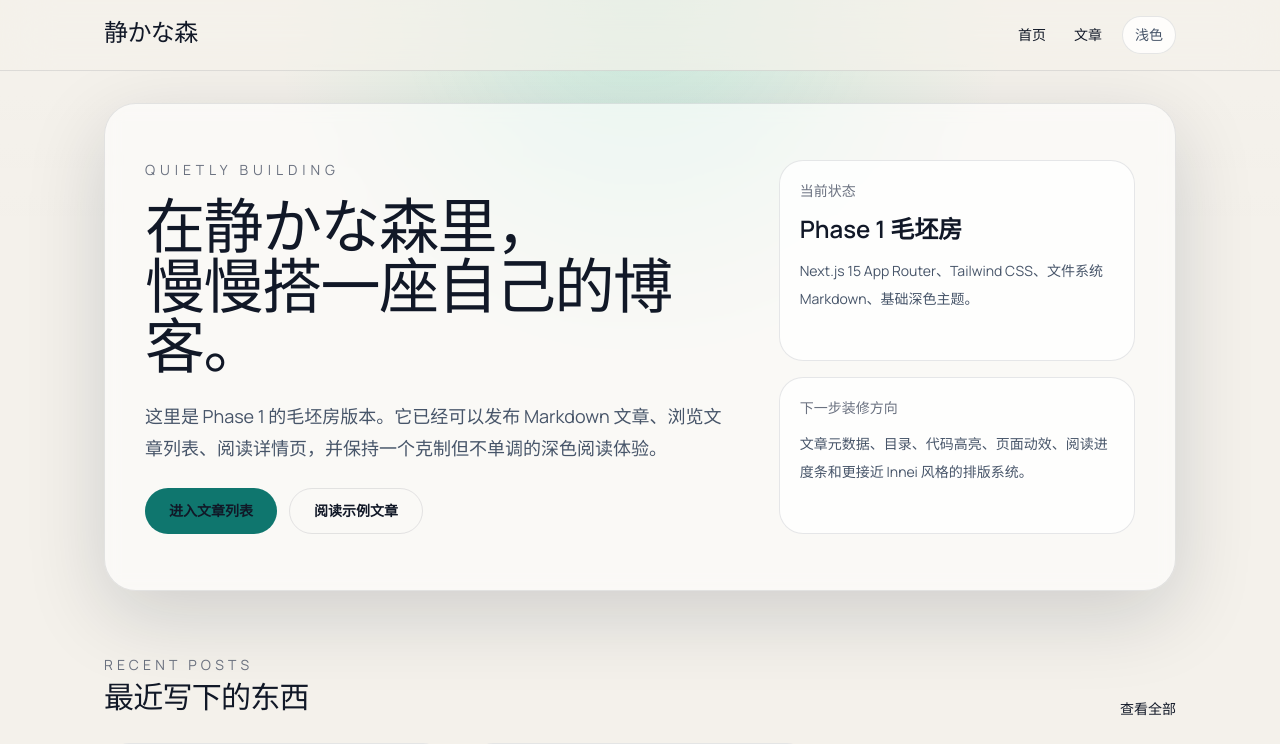
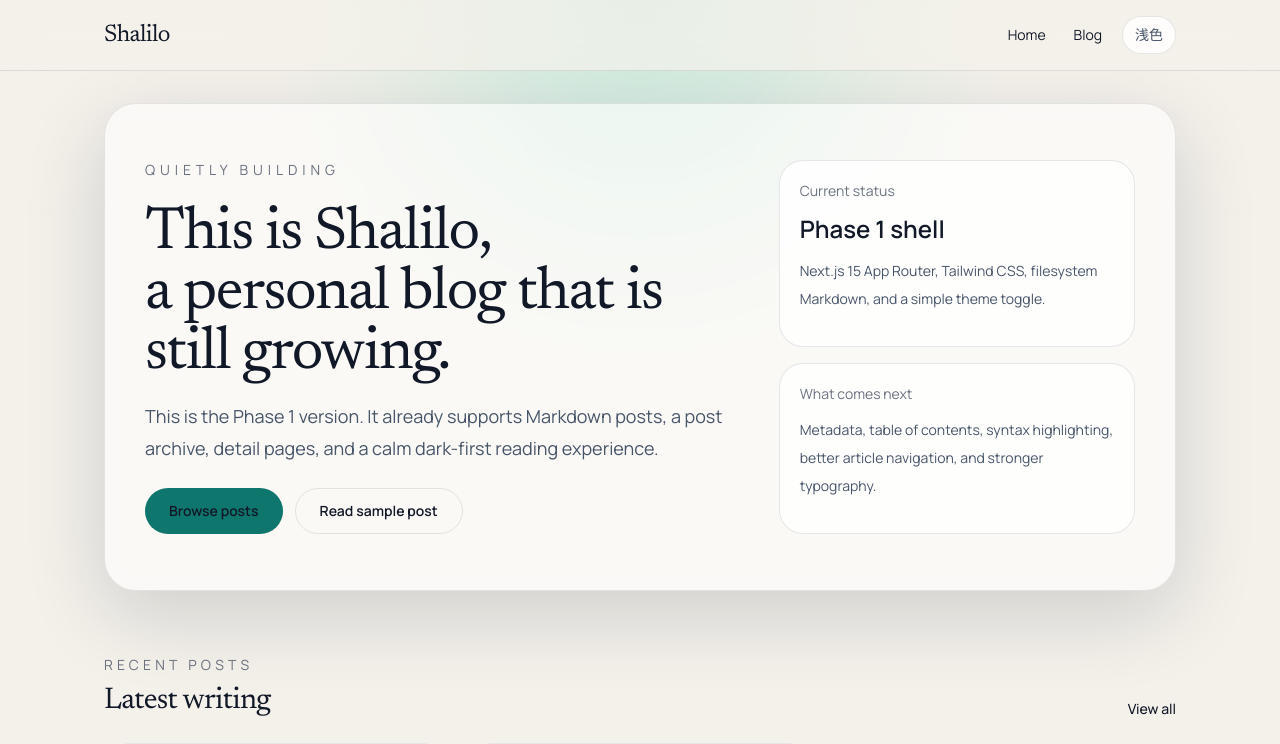
Before and after one commit to Halilo-muso/Blog, a Next.js app: page / in a window 1280 px wide. Shown: the top 744 px of the page. Built offline with nearby package versions, Linux system fonts and the light colour scheme.

Commit message:
chore: rename site branding to Shalilo

```diff
--- a/app/blog/page.tsx
+++ b/app/blog/page.tsx
@@ -3,8 +3,8 @@ import { ArticleCard } from "@/components/article-card";
 import { getAllPosts } from "@/lib/posts";
 
 export const metadata: Metadata = {
-  title: "文章",
-  description: "静かな森的全部文章列表。",
+  title: "Blog",
+  description: "All posts published on Shalilo.",
 };
 
 export default async function BlogPage() {
@@ -16,10 +16,10 @@ export default async function BlogPage() {
         <p className="text-sm uppercase tracking-[0.3em] text-[var(--color-muted)]">
           Archive
         </p>
-        <h1 className="font-display text-5xl tracking-tight">博客文章</h1>
+        <h1 className="font-display text-5xl tracking-tight">Blog posts</h1>
         <p className="max-w-2xl text-base leading-8 text-[var(--color-soft-text)]">
-          这里收纳目前已发布的全部内容。Phase 1
-          先用文件系统管理文章，后续可以无缝扩展到 MDX、数据库或 CMS。
+          This archive contains every published post. Phase 1 uses filesystem
+          Markdown, which keeps writing simple and the site easy to maintain.
         </p>
       </section>
 
--- a/app/layout.tsx
+++ b/app/layout.tsx
@@ -17,11 +17,11 @@ const newsreader = Newsreader({
 
 export const metadata: Metadata = {
   title: {
-    default: "静かな森",
-    template: "%s | 静かな森",
+    default: "Shalilo",
+    template: "%s | Shalilo",
   },
   description:
-    "一个以 Next.js 15 为骨架搭建的个人博客毛坯房，专注安静的阅读体验与渐进式成长。",
+    "Shalilo's personal blog, built with Next.js 15 for a clean and calm reading experience.",
 };
 
 export default function RootLayout({
@@ -31,7 +31,7 @@ export default function RootLayout({
 }>) {
   return (
     <html
-      lang="zh-CN"
+      lang="en"
       suppressHydrationWarning
       className={`${manrope.variable} ${newsreader.variable} h-full antialiased`}
     >
--- a/app/page.tsx
+++ b/app/page.tsx
@@ -14,13 +14,14 @@ export default async function Home() {
           </p>
           <div className="space-y-4">
             <h1 className="font-display text-5xl leading-none tracking-tight text-balance sm:text-6xl">
-              在静かな森里，
+              This is Shalilo,
               <br />
-              慢慢搭一座自己的博客。
+              a personal blog that is still growing.
             </h1>
             <p className="max-w-2xl text-base leading-8 text-[var(--color-soft-text)] sm:text-lg">
-              这里是 Phase 1 的毛坯房版本。它已经可以发布 Markdown
-              文章、浏览文章列表、阅读详情页，并保持一个克制但不单调的深色阅读体验。
+              This is the Phase 1 version. It already supports Markdown posts,
+              a post archive, detail pages, and a calm dark-first reading
+              experience.
             </p>
           </div>
           <div className="flex flex-col gap-3 sm:flex-row">
@@ -28,30 +29,31 @@ export default async function Home() {
               href="/blog"
               className="inline-flex items-center justify-center rounded-full bg-[var(--color-accent)] px-6 py-3 text-sm font-semibold text-[var(--color-accent-foreground)] transition hover:translate-y-[-1px] hover:opacity-95"
             >
-              进入文章列表
+              Browse posts
             </Link>
             <Link
               href="/blog/hello-forest"
               className="inline-flex items-center justify-center rounded-full border border-[var(--color-border)] px-6 py-3 text-sm font-semibold text-[var(--color-text)] transition hover:border-[var(--color-accent)] hover:text-[var(--color-accent)]"
             >
-              阅读示例文章
+              Read sample post
             </Link>
           </div>
         </div>
 
         <div className="grid gap-4">
           <div className="rounded-[1.5rem] border border-[var(--color-border)] bg-[var(--color-card)] p-5">
-            <p className="text-sm text-[var(--color-muted)]">当前状态</p>
-            <p className="mt-3 text-2xl font-semibold">Phase 1 毛坯房</p>
+            <p className="text-sm text-[var(--color-muted)]">Current status</p>
+            <p className="mt-3 text-2xl font-semibold">Phase 1 shell</p>
             <p className="mt-3 text-sm leading-7 text-[var(--color-soft-text)]">
-              Next.js 15 App Router、Tailwind CSS、文件系统 Markdown、基础深色主题。
+              Next.js 15 App Router, Tailwind CSS, filesystem Markdown, and a
+              simple theme toggle.
             </p>
           </div>
           <div className="rounded-[1.5rem] border border-[var(--color-border)] bg-[var(--color-card)] p-5">
-            <p className="text-sm text-[var(--color-muted)]">下一步装修方向</p>
+            <p className="text-sm text-[var(--color-muted)]">What comes next</p>
             <p className="mt-3 text-sm leading-7 text-[var(--color-soft-text)]">
-              文章元数据、目录、代码高亮、页面动效、阅读进度条和更接近 Innei
-              风格的排版系统。
+              Metadata, table of contents, syntax highlighting, better article
+              navigation, and stronger typography.
             </p>
           </div>
         </div>
@@ -63,13 +65,13 @@ export default async function Home() {
             <p className="text-sm uppercase tracking-[0.3em] text-[var(--color-muted)]">
               Recent Posts
             </p>
-            <h2 className="font-display text-3xl tracking-tight">最近写下的东西</h2>
+            <h2 className="font-display text-3xl tracking-tight">Latest writing</h2>
           </div>
           <Link
             href="/blog"
             className="text-sm font-medium text-[var(--color-soft-text)] transition hover:text-[var(--color-accent)]"
           >
-            查看全部
+            View all
           </Link>
         </div>
         <div className="grid gap-5 lg:grid-cols-3">
--- a/components/footer.tsx
+++ b/components/footer.tsx
@@ -2,7 +2,7 @@ export function Footer() {
   return (
     <footer className="border-t border-[var(--color-border)] bg-[var(--color-panel)]/65 backdrop-blur">
       <div className="mx-auto flex w-full max-w-6xl flex-col gap-3 px-5 py-6 text-sm text-[var(--color-soft-text)] sm:flex-row sm:items-center sm:justify-between sm:px-8 lg:px-10">
-        <p>静かな森 · Phase 1 毛坯房版本</p>
+        <p>Shalilo · Phase 1 shell</p>
         <p>Built with Next.js 15, Tailwind CSS, Markdown</p>
       </div>
     </footer>
--- a/components/header.tsx
+++ b/components/header.tsx
@@ -2,8 +2,8 @@ import Link from "next/link";
 import { ThemeToggle } from "@/components/theme-toggle";
 
 const navigation = [
-  { href: "/", label: "首页" },
-  { href: "/blog", label: "文章" },
+  { href: "/", label: "Home" },
+  { href: "/blog", label: "Blog" },
 ];
 
 export function Header() {
@@ -11,7 +11,7 @@ export function Header() {
     <header className="sticky top-0 z-30 border-b border-[var(--color-border)] bg-[color:color-mix(in_srgb,var(--color-surface)_72%,transparent)] backdrop-blur-xl">
       <div className="mx-auto flex w-full max-w-6xl items-center justify-between px-5 py-4 sm:px-8 lg:px-10">
         <Link href="/" className="font-display text-2xl tracking-tight">
-          静かな森
+          Shalilo
         </Link>
 
         <div className="flex items-center gap-2">
--- a/content/posts/hello-forest.md
+++ b/content/posts/hello-forest.md
@@ -1,30 +1,33 @@
 ---
-title: "你好，静かな森"
+title: "Hello, Shalilo"
 date: "2026-04-05"
-summary: "这是博客毛坯房的第一篇文章，用来确认 Markdown 内容、路由和阅读页都已正常工作。"
+summary: "The first sample post for the blog, used to verify Markdown loading, routing, and reading pages."
 published: true
 ---
 
-欢迎来到我的博客。
+Welcome to Shalilo's blog.
 
-这篇文章没有承担太多内容任务，它更像是一块地基石头，用来验证整个 Phase 1 是否已经跑通：
+This post is just a simple foundation stone for Phase 1. It confirms that the
+main writing flow already works:
 
-- 首页可以展示最近文章
-- `/blog` 可以列出全部文章
-- `/blog/[slug]` 可以渲染 Markdown 内容
-- 深色模式可以切换
+- the homepage can show recent posts
+- `/blog` can list all published posts
+- `/blog/[slug]` can render Markdown content
+- the theme toggle works
 
-## 为什么先做毛坯房
+## Why start with a simple shell
 
-如果一开始就追求和参考站点一模一样，开发会很容易失控。对新手来说，更合理的路线是先完成信息架构和写作链路，再逐步优化视觉、排版和交互。
+Trying to match a reference site too early usually slows everything down. A more
+practical path is to finish the content structure first and improve visuals,
+layout, and motion later.
 
-## 接下来会继续做什么
+## What comes next
 
-后续阶段会慢慢加入：
+Future phases can add:
 
-- 元数据与标签
-- 目录和上一篇下一篇
-- 代码高亮与图片优化
-- 更细腻的动画和排版系统
+- richer metadata and tags
+- table of contents and post navigation
+- syntax highlighting and image improvements
+- more refined motion and typography
 
-现在这座森林还很空，但已经可以写作了。
+The site is still minimal, but it is ready for writing.
```
